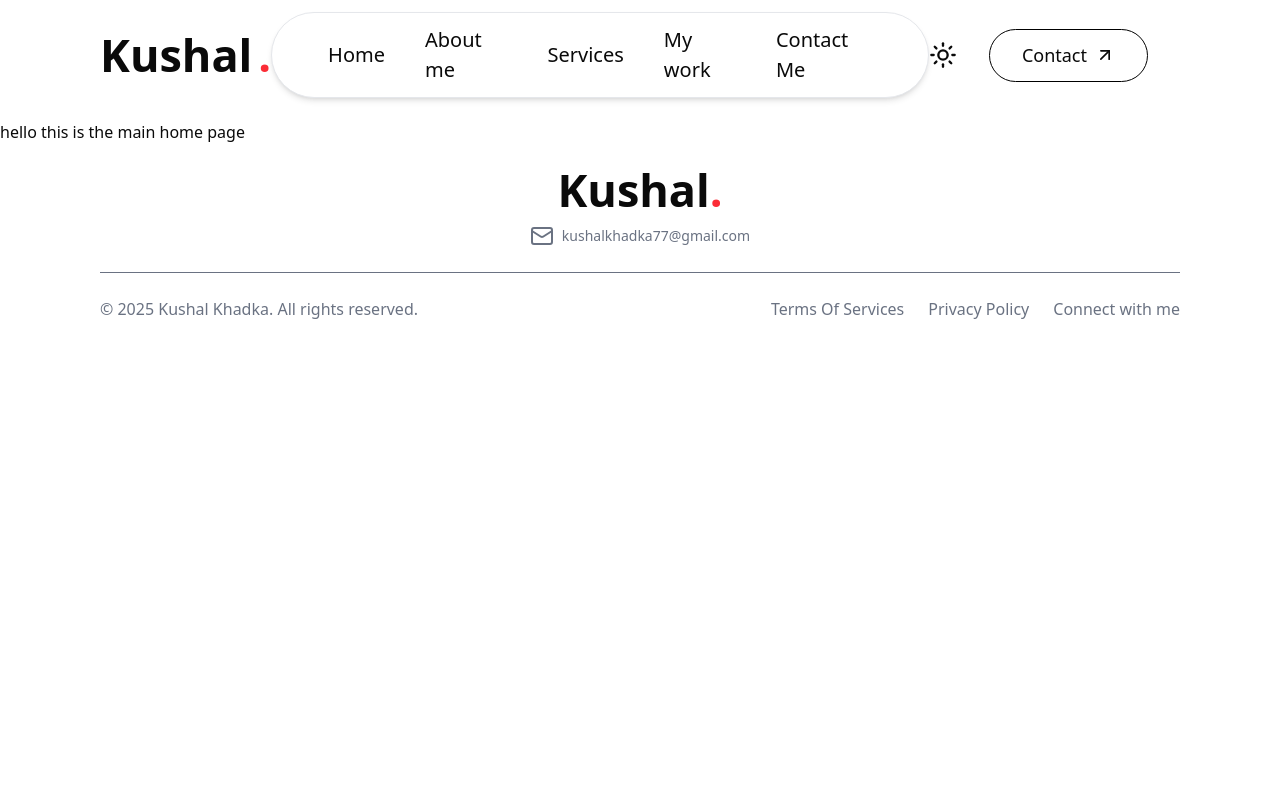
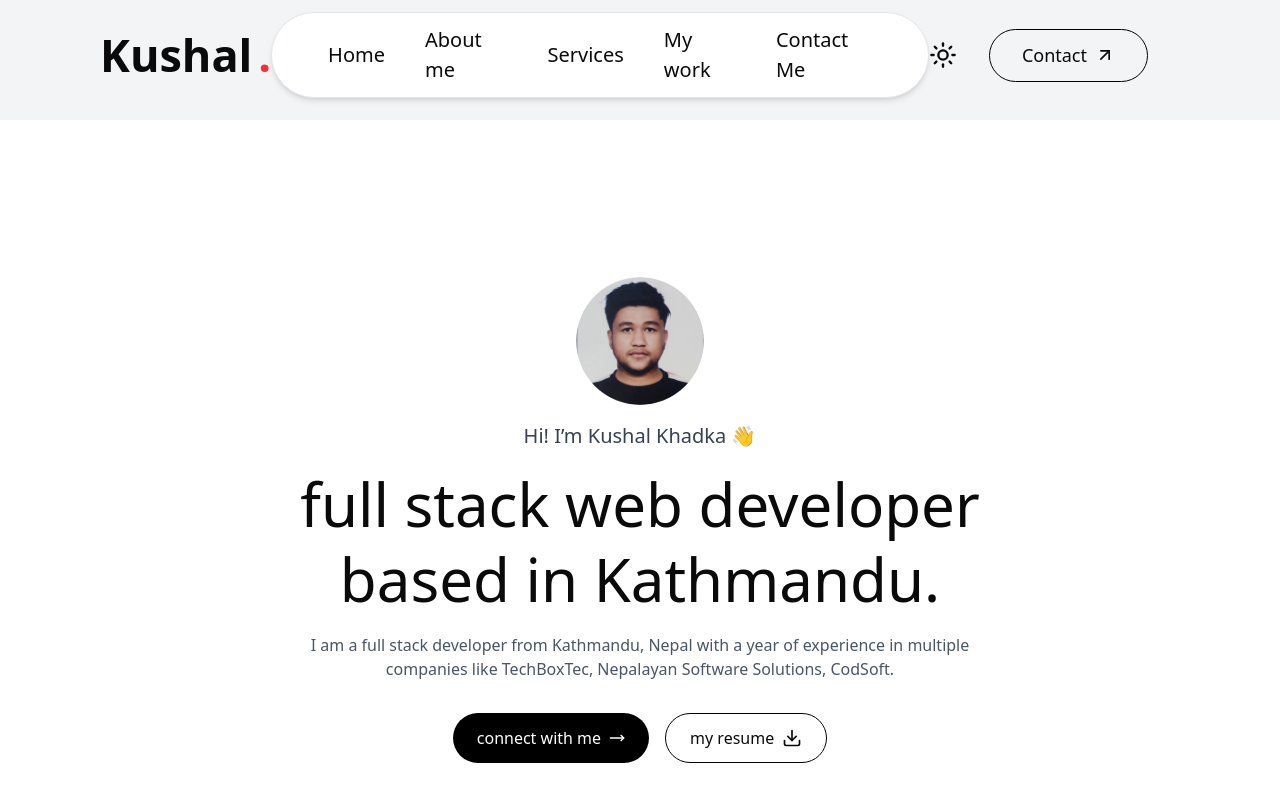
Before and after one commit to Kushal1715/Nextjs-Portfolio, a Next.js app in the folder portfolio/: page / in a window 1280 px wide. Shown: the top 800 px of the page. Built offline with nearby package versions, Linux system fonts and the light colour scheme.

Commit message:
working on homePage

```diff
--- a/portfolio/src/app/layout.tsx
+++ b/portfolio/src/app/layout.tsx
@@ -32,7 +32,7 @@ export default function RootLayout({
   children: React.ReactNode;
 }>) {
   return (
-    <html lang="en">
+    <html lang="en" className="scroll-smooth">
       <body className={`${outfit.variable} ${geistMono.variable} antialiased`}>
         <Navbar />
         {children}
--- a/portfolio/src/app/page.tsx
+++ b/portfolio/src/app/page.tsx
@@ -1,5 +1,9 @@
-import Image from "next/image";
+import HomePage from "@/components/home/HomePage";
 
 export default function Home() {
-  return <div>hello this is the main home page</div>;
+  return (
+    <>
+      <HomePage />;
+    </>
+  );
 }
--- /dev/null
+++ b/portfolio/src/components/home/HomePage.tsx
@@ -0,0 +1,39 @@
+import { Download, MoveRight } from "lucide-react";
+import React from "react";
+
+const HomePage = () => {
+  return (
+    <section
+      className="h-screen flex flex-col items-center justify-center text-center px-4"
+      id="home"
+    >
+      <img
+        src="/myProfile.png"
+        alt="Profile"
+        className="w-32 h-32 rounded-full mb-4"
+      />
+      <p className="text-[20px] font-medium text-gray-700">
+        Hi! I’m Kushal Khadka <span className="inline-block">👋</span>
+      </p>
+      <h1 className="text-4xl md:text-6xl leading-tight mt-4">
+        full stack web developer <br /> based in Kathmandu.
+      </h1>
+      <p className="text-gray-600 mt-4 max-w-2xl">
+        I am a full stack developer from Kathmandu, Nepal with a year of
+        experience in multiple companies like TechBoxTec, Nepalayan Software
+        Solutions, CodSoft.
+      </p>
+
+      <div className="flex gap-4 mt-8">
+        <button className="bg-black text-white px-6 py-3 rounded-full flex items-center gap-2 cursor-pointer">
+          connect with me <MoveRight className="w-4" />
+        </button>
+        <button className="border border-black px-6 py-3 rounded-full flex items-center gap-2 cursor-pointer">
+          my resume <Download className="h-5 w-5" />
+        </button>
+      </div>
+    </section>
+  );
+};
+
+export default HomePage;
--- a/portfolio/src/components/home/Navbar.tsx
+++ b/portfolio/src/components/home/Navbar.tsx
@@ -34,8 +34,8 @@ const Navbar = () => {
   return (
     <div
       className={`${
-        scrolling ? "border-b-1 border-gray-300" : ""
-      } sticky top-0 left-0 bg-gray-200s   w-full h-[120px] z-50`}
+        scrolling ? "border-b-1 border-gray-200" : ""
+      } sticky top-0 left-0 bg-gray-100 w-full h-[120px] z-50`}
     >
       <div className="flex items-center justify-between relative px-8 py-3 xl:px-[100px] 2xl:px-[173px] 2xl:py-[20px]">
         <div>
```
Also changed, not shown: portfolio/public/myProfile.png (added).
